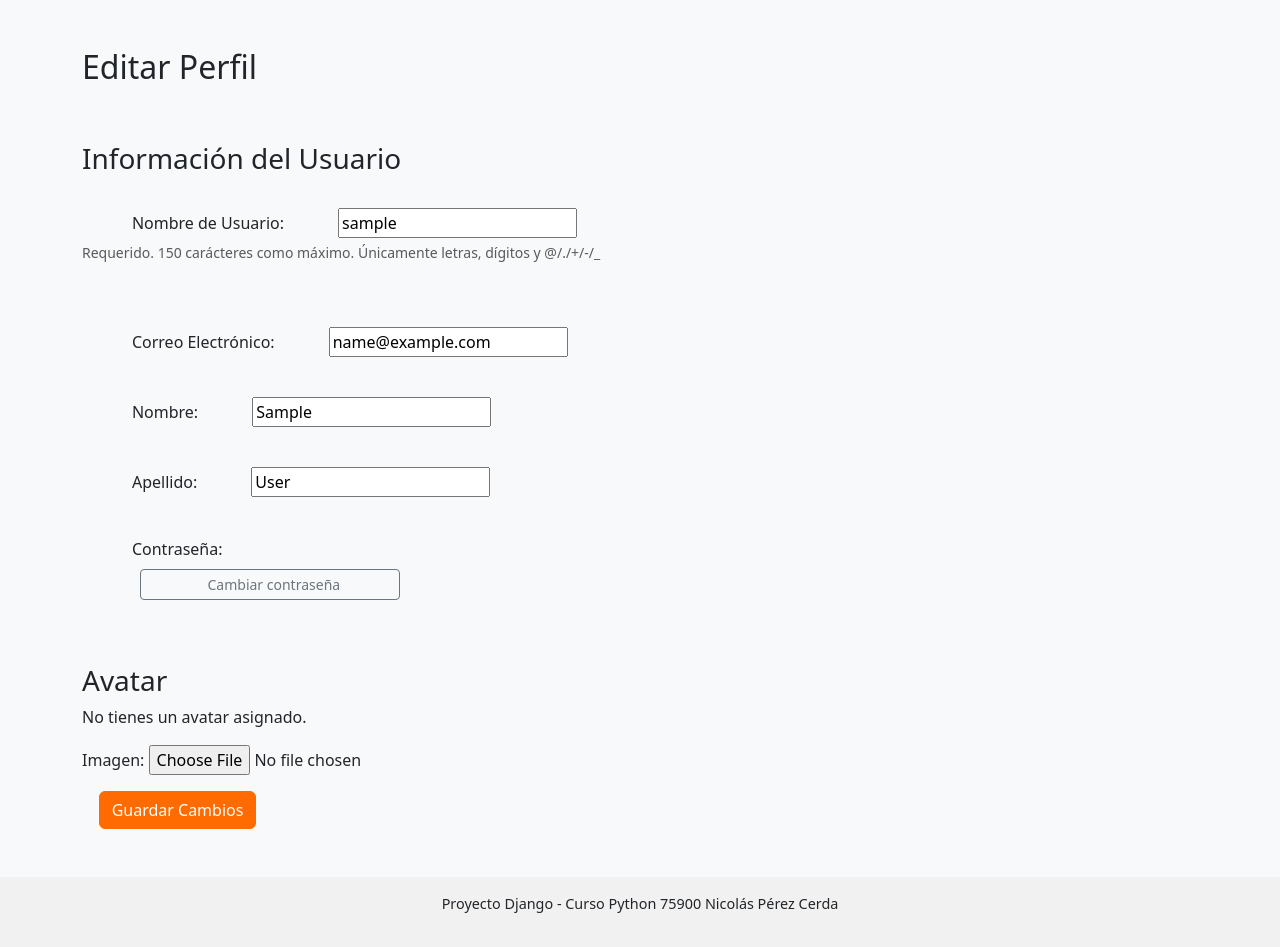
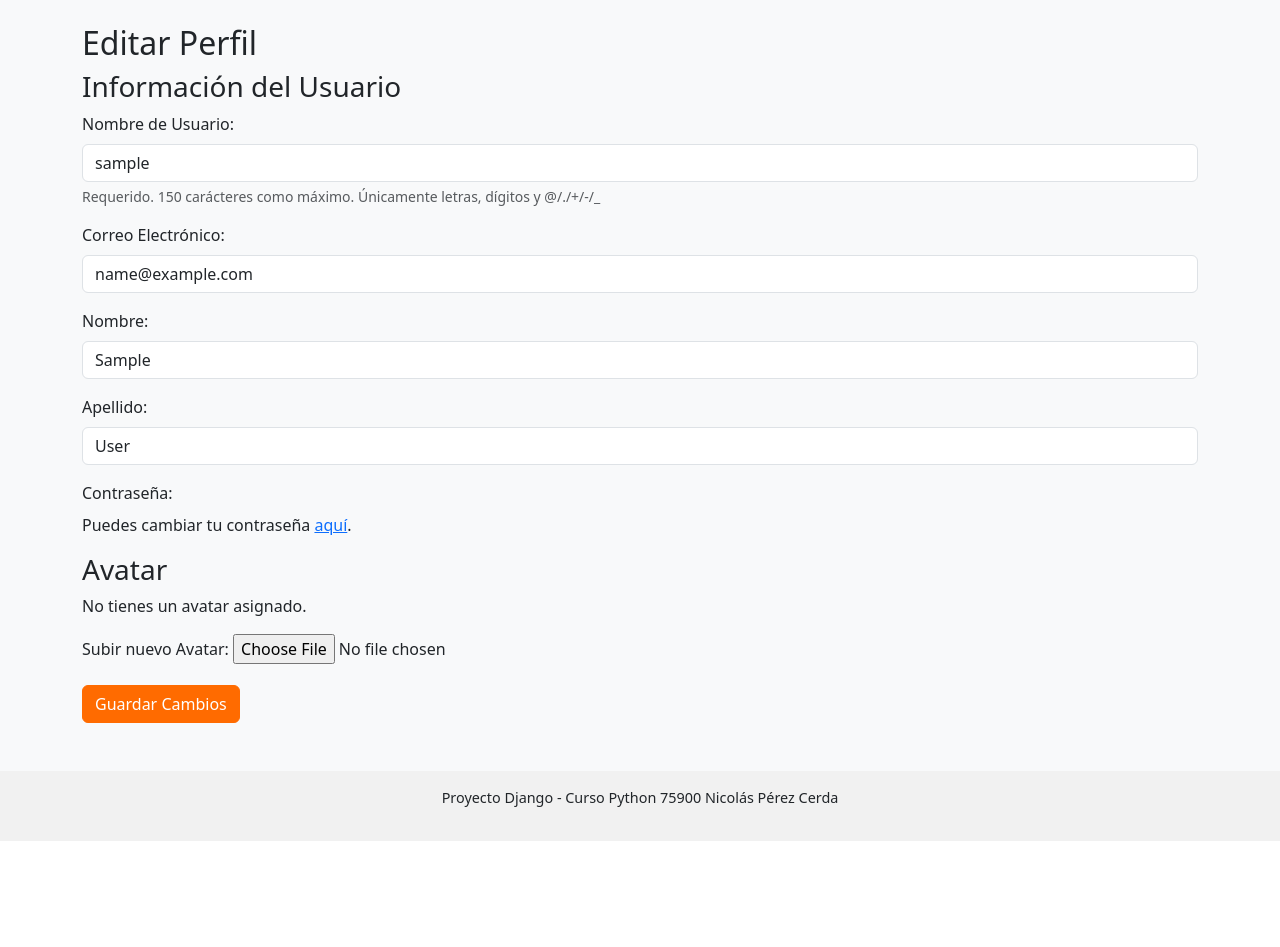
Before and after one commit to Recnico/TuPrimeraPagina-Perez, a Django app: page /editarPerfil/ in a window 1280 px wide. Shown: the part 60-1007 px from the top of the page. After the commit the page ends 901 px from the top, so only its background shows below. Run offline with Django 5.2, Linux system fonts and the light colour scheme; the visitor is signed in with stand-in values (Sample User, id 1); data that the repository does not hold is empty.

Commit message:
Actualización editar perfil

```diff
--- a/propiedades/forms.py
+++ b/propiedades/forms.py
@@ -1,8 +1,7 @@
 from django import forms
 from django.contrib.auth.forms import UserChangeForm ,UserCreationForm
 from django.contrib.auth import get_user_model
-from .models import Corredor, Venta, Arriendo , Imagen
-from .models import Avatar
+from .models import Corredor, Venta, Arriendo , Imagen , Avatar
 from django.contrib.contenttypes.forms import generic_inlineformset_factory
 from django.forms.widgets import ClearableFileInput
 
@@ -30,11 +29,10 @@
     precio_max = forms.IntegerField(required=False, label='Precio máximo')
     corredor = forms.ModelChoiceField(queryset=Corredor.objects.all(), required=False, label='Corredor')
 
-class EditProfileForm(UserChangeForm): # Usar un nombre descriptivo como EditProfileForm
+class EditProfileForm(UserChangeForm):
     class Meta:
         model = get_user_model()
         fields = ('username', 'email', 'first_name', 'last_name')
-
         labels = {
             'username': 'Nombre de Usuario',
             'email': 'Correo Electrónico',
@@ -44,6 +42,25 @@
 
     def __init__(self, *args, **kwargs):
         super().__init__(*args, **kwargs)
+        # Aquí SOLO debes añadir la clase 'form-control'.
+        # La clase 'is-invalid' se gestionará en la plantilla.
+        for field_name, field in self.fields.items():
+            if field_name != 'password':
+                # Evita aplicar form-control a PasswordChangeForm si es un campo generado por UserChangeForm
+                # aunque en este caso 'password' no es un campo directo editable
+                field.widget.attrs['class'] = 'form-control'
+
+
+class AvatarForm(forms.ModelForm):
+    class Meta:
+        model = Avatar
+        fields = ['imagen']
+    def __init__(self, *args, **kwargs):
+        super().__init__(*args, **kwargs)
+        # Añadir la clase 'form-control' al campo de imagen
+        self.fields['imagen'].widget.attrs['class'] = 'form-control'
+        if self.fields['imagen'].errors:
+             self.fields['imagen'].widget.attrs['class'] += ' is-invalid'
 
 
 
--- a/propiedades/templates/propiedades/editarPerfil.html
+++ b/propiedades/templates/propiedades/editarPerfil.html
@@ -1,9 +1,9 @@
 {% extends "propiedades/base.html" %}
-{% load static %} {# Necesario para usar {% static %} para las imágenes del avatar #}
+{% load static %}
 
 {% block content %}
     <h2>Editar Perfil</h2>
-  <form method="post" novalidate enctype="multipart/form-data"> {# IMPORTANTE: Añadido enctype="multipart/form-data" #}
+    <form method="post" novalidate enctype="multipart/form-data">
         {% csrf_token %}
 
         {# Mostrar errores generales del formulario (no asociados a un campo específico) #}
@@ -15,44 +15,44 @@
             </div>
         {% endif %}
 
-    {# Sección para el formulario de edición de perfil principal #}
         <h3>Información del Usuario</h3>
         {% for field in form %}
             {% if field.is_hidden %}
                 {{ field }}
             {% else %}
                 {% if field.name == 'password' %}
-          <div class="form-group mb-3">
+                    {# Si el campo es 'password', mostramos un enlace para cambiarla #}
+                    <div class="mb-3">
                         <label class="form-label">Contraseña:</label>
-            <div>
-              <a href="{% url 'cambiar_contrasenia' %}" class="btn btn-outline-secondary btn-sm">
-                Cambiar contraseña
-              </a>
-            </div>
+                        <p>Puedes cambiar tu contraseña <a href="{% url 'cambiar_contrasenia' %}">aquí</a>.</p>
                     </div>
                 {% else %}
-          {# Renderizado estándar para los demás campos del formulario principal #}
-          <div class="form-group mb-3">
-            {{ field.label_tag }}
-            {{ field }}
-            {% if field.help_text %}
-              <small class="form-text text-muted d-block">{{ field.help_text|safe }}</small>
-            {% endif %}
+                    {# Para otros campos, usamos las clases de Bootstrap #}
+                    <div class="mb-3">
+                        <label for="{{ field.id_for_label }}" class="form-label">{{ field.label }}:</label>
+                        {{ field }} {# Esto renderiza el input (o select, textarea) #}
+
+                        {# Mostrar errores específicos del campo #}
                         {% if field.errors %}
-              <div class="invalid-feedback d-block">
+                            <div class="invalid-feedback d-block"> {# 'd-block' es importante para que se vea siempre #}
                                 {% for error in field.errors %}
                                     <span>{{ error }}</span>
                                 {% endfor %}
                             </div>
+                        {% endif %}
+
+                        {# Ayuda de texto para el campo #}
+                        {% if field.help_text %}
+                            <div class="form-text">{{ field.help_text }}</div>
                         {% endif %}
                     </div>
                 {% endif %}
             {% endif %}
         {% endfor %}
 
-    {# Nueva sección para el Avatar #}
+        {# Sección para el Avatar #}
         <h3>Avatar</h3>
-    {% if user.is_authenticated and user.avatar %} {# Verifica si el usuario tiene un avatar asignado #}
+        {% if user.is_authenticated and user.avatar %}
             <div class="mb-3">
                 <p>Avatar actual:</p>
                 <img src="{{ user.avatar.imagen.url }}" alt="Avatar" style="max-width: 150px; max-height: 150px; border-radius: 50%; object-fit: cover;">
@@ -60,23 +60,17 @@
         {% else %}
             <p>No tienes un avatar asignado.</p>
         {% endif %}
-
-    {% for field in avatar_form %}
-        <div class="form-group mb-3">
-            {{ field.label_tag }}
-            {{ field }}
-            {% if field.help_text %}
-                <small class="form-text text-muted d-block">{{ field.help_text|safe }}</small>
-            {% endif %}
-            {% if field.errors %}
+        <div class="mb-3">
+            <label for="{{ avatar_form.imagen.id_for_label }}" class="form-label">Subir nuevo Avatar:</label>
+            {{ avatar_form.imagen }}
+            {% if avatar_form.imagen.errors %}
                 <div class="invalid-feedback d-block">
-                    {% for error in field.errors %}
+                    {% for error in avatar_form.imagen.errors %}
                         <span>{{ error }}</span>
                     {% endfor %}
                 </div>
             {% endif %}
         </div>
-    {% endfor %}
 
 
         <button type="submit" class="btn btn-primary">Guardar Cambios</button>
```
Also changed, not shown: propiedades/templates/propiedades/perfil.html (+10 -0 lines), media/avatares/Conductividad_Solucion.jpeg (added). Lines whose indentation alone changed are shown as unchanged.
